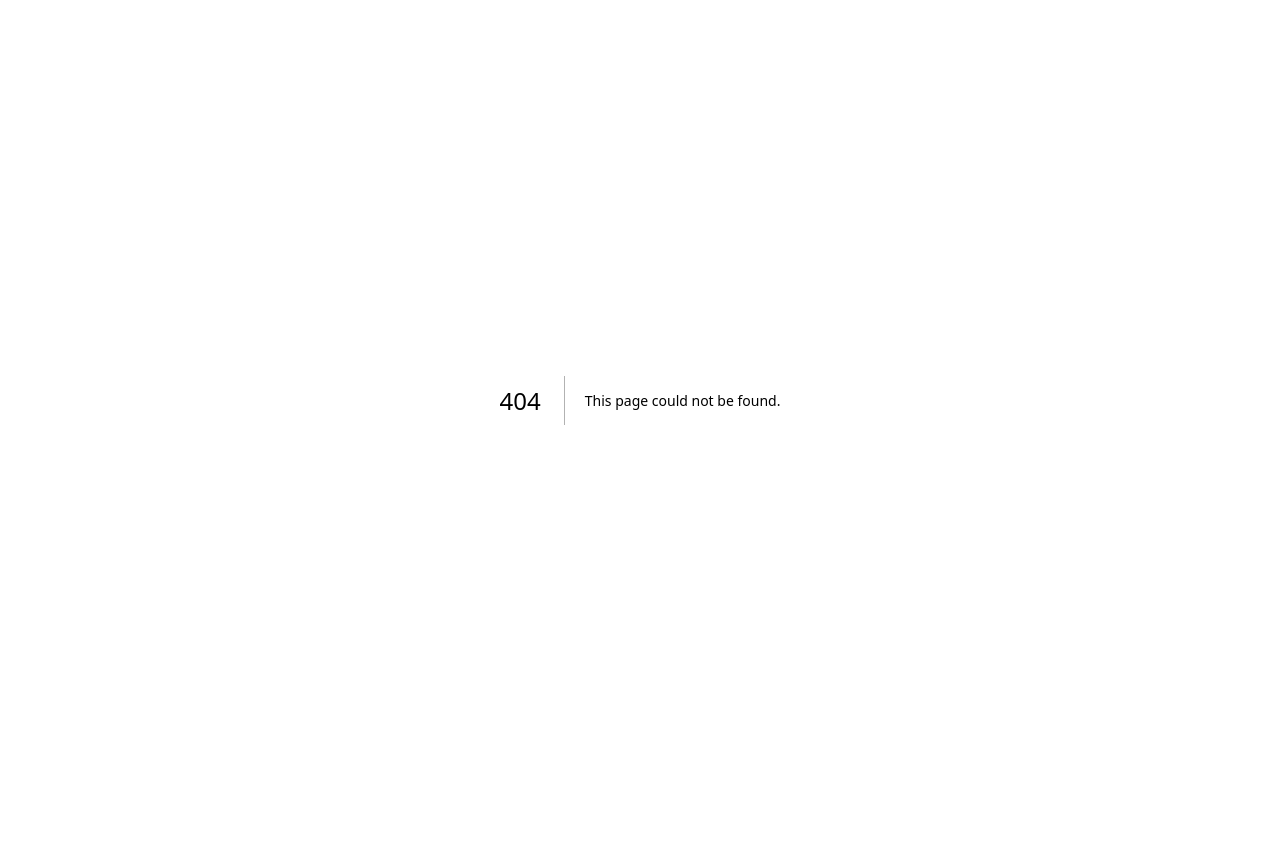
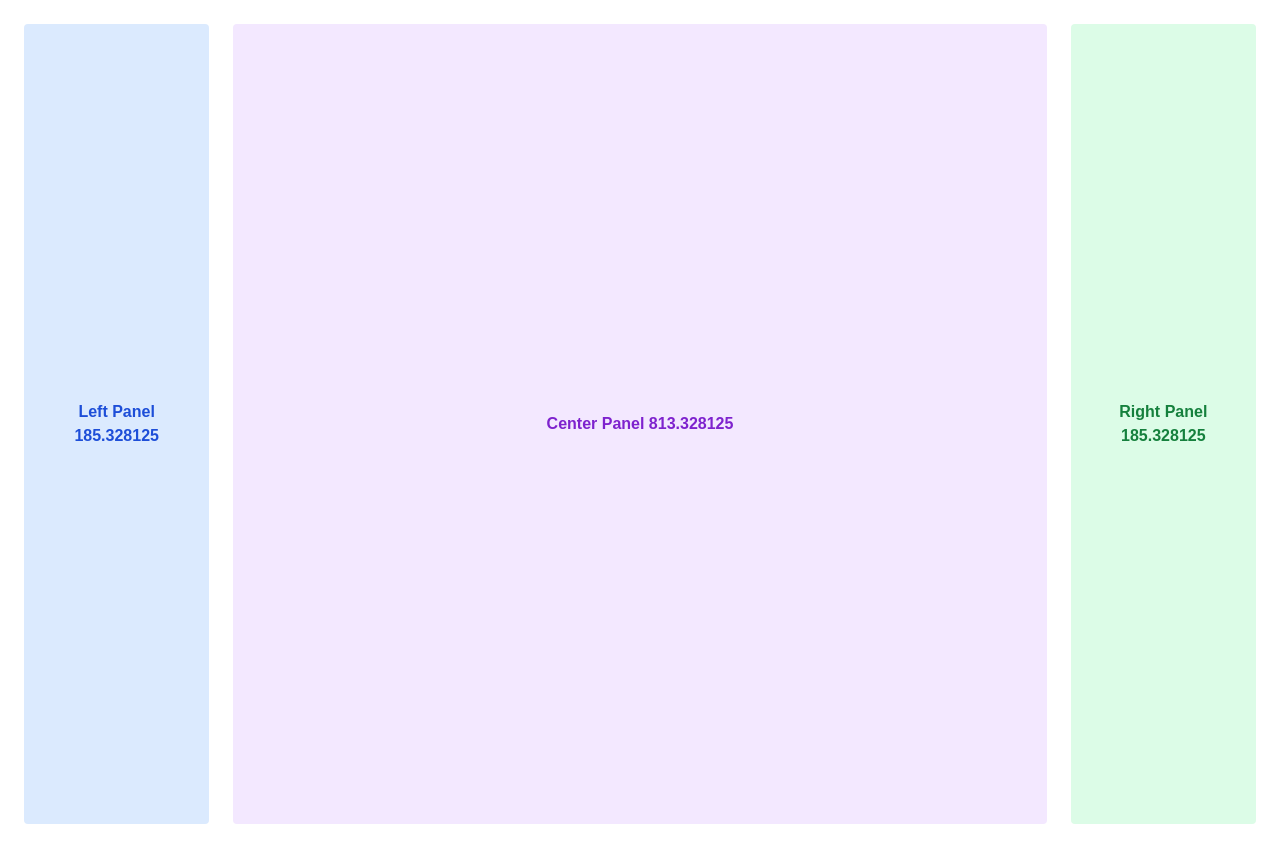
Before and after one commit to parthm-98/play, a Next.js app: page /grids in a window 1280 px wide. Before the commit this address had no page. Before the commit the page ends 800 px from the top, so only its background shows below. Built offline with nearby package versions, Linux system fonts and the light colour scheme.

Commit message:
Grids + App store WIP

```diff
--- /dev/null
+++ b/app/animations-dev/app-store/page.tsx
@@ -0,0 +1,79 @@
+"use client";
+
+export default function AppStore() {
+  return (
+    <div className="flex flex-col h-dvh items-center justify-center">
+      <ul className="w-[600px] flex flex-col bg-slate-50">
+        {games.map((game) => (
+          <li key={game.title} className="flex flex-row items-center gap-4 p-4">
+            <img
+              height={56}
+              width={56}
+              alt="Game"
+              src={game.image}
+              className="rounded-lg"
+            />
+            <div className="flex flex-col w-full">
+              <h2>{game.title}</h2>
+              <p>{game.description}</p>
+            </div>
+            <button className="bg-slate-400 p-1 h-fit rounded-full w-16 text-white">
+              Get
+            </button>
+          </li>
+        ))}
+      </ul>
+    </div>
+  );
+}
+
+type Game = {
+  title: string;
+  description: string;
+  longDescription: string;
+  image: string;
+};
+
+const games: Game[] = [
+  {
+    title: "The Oddysey",
+    description: "Explore unknown galaxies.",
+    longDescription:
+      "Throughout their journey, players will encounter diverse alien races, each with their own unique cultures and technologies. Engage in thrilling space combat, negotiate complex diplomatic relations, and make critical decisions that affect the balance of power in the galaxy.",
+    image:
+      "https://animations-on-the-web-git-how-i-use-3066e1-emilkowalski-s-team.vercel.app/how-i-use-framer-motion/how-i-code-animations/space.png",
+  },
+  {
+    title: "Angry Rabbits",
+    description: "They are coming for you.",
+    longDescription:
+      "The rabbits are angry and they are coming for you. You have to defend yourself with your carrot gun. The game is not simple, you have to be fast and accurate to survive.",
+    image:
+      "https://animations-on-the-web-git-how-i-use-3066e1-emilkowalski-s-team.vercel.app/how-i-use-framer-motion/how-i-code-animations/rabbit.png",
+  },
+  {
+    title: "Ghost town",
+    description: "Find the ghosts.",
+    longDescription:
+      "You are in a ghost town and you have to find the ghosts. But be careful, they are dangerous.",
+    image:
+      "https://animations-on-the-web-git-how-i-use-3066e1-emilkowalski-s-team.vercel.app/how-i-use-framer-motion/how-i-code-animations/ghost.webp",
+  },
+  {
+    title: "Pirates in the jungle",
+    description: "Find the treasure.",
+    longDescription:
+      "You are a pirate and you have to find the treasure in the jungle. But be careful, there are traps and wild animals.",
+    image:
+      "https://animations-on-the-web-git-how-i-use-3066e1-emilkowalski-s-team.vercel.app/how-i-use-framer-motion/how-i-code-animations/pirate.png",
+  },
+
+  {
+    title: "Lost in the mountains",
+    description: "Find your way home.",
+    longDescription:
+      "You are lost in the mountains and you have to find your way home. But be careful, there are dangerous animals and you can get lost.",
+    image:
+      "https://animations-on-the-web-git-how-i-use-3066e1-emilkowalski-s-team.vercel.app/how-i-use-framer-motion/how-i-code-animations/boy.webp",
+  },
+];
--- /dev/null
+++ b/app/grids/components/panel.tsx
@@ -0,0 +1,41 @@
+import React from "react";
+import clsx from "clsx";
+import useMeasure from "react-use-measure";
+
+type PanelProps = {
+  title: string;
+  bgColor?: string;
+  textColor?: string;
+  height?: string;
+  className?: string;
+  children?: React.ReactNode;
+};
+
+export function Panel({
+  title,
+  bgColor = "bg-gray-100",
+  textColor = "text-black",
+  height = "h-dvh",
+  className,
+  children,
+}: PanelProps) {
+  const [ref, bounds] = useMeasure();
+  return (
+    <div
+      className={clsx(
+        "flex items-center justify-center text-center rounded p-4",
+        bgColor,
+        textColor,
+        height,
+        className
+      )}
+      ref={ref}
+    >
+      {children ?? (
+        <span className="font-semibold">
+          {title} {bounds.width}
+        </span>
+      )}
+    </div>
+  );
+}
--- /dev/null
+++ b/app/grids/page.tsx
@@ -0,0 +1,33 @@
+"use client";
+
+import { Panel } from "./components/panel";
+
+export default function MainLayout() {
+  return (
+    <div className="grid grid-cols-12 gap-6 p-6 min-h-screen bg-white">
+      <div className="hidden lg:block col-span-2">
+        <Panel
+          title="Left Panel"
+          bgColor="bg-blue-100"
+          textColor="text-blue-700"
+        />
+      </div>
+
+      <div className="col-span-12 lg:col-span-8">
+        <Panel
+          title="Center Panel"
+          bgColor="bg-purple-100"
+          textColor="text-purple-700"
+        />
+      </div>
+
+      <div className="hidden lg:block col-span-2">
+        <Panel
+          title="Right Panel"
+          bgColor="bg-green-100"
+          textColor="text-green-700"
+        />
+      </div>
+    </div>
+  );
+}
```
